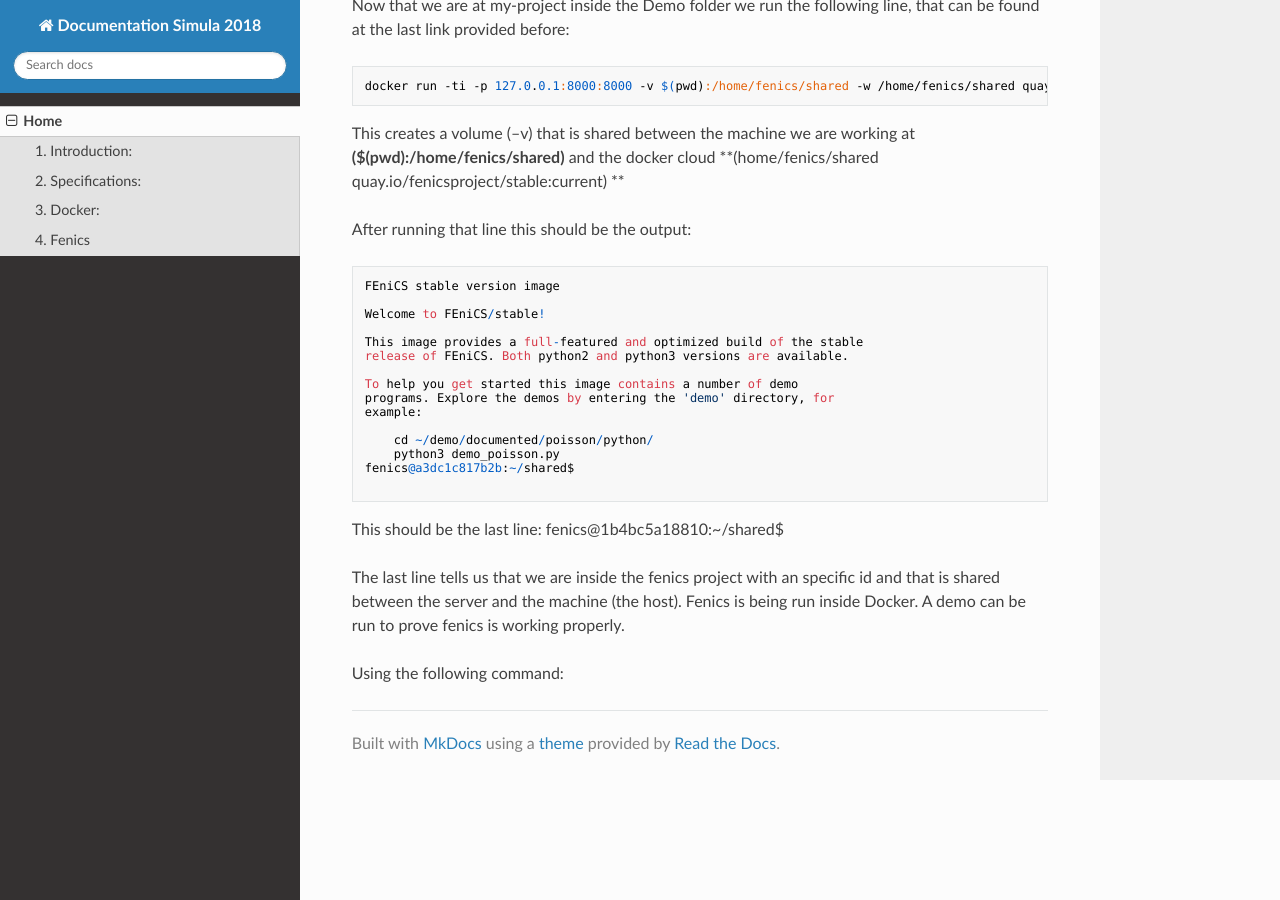
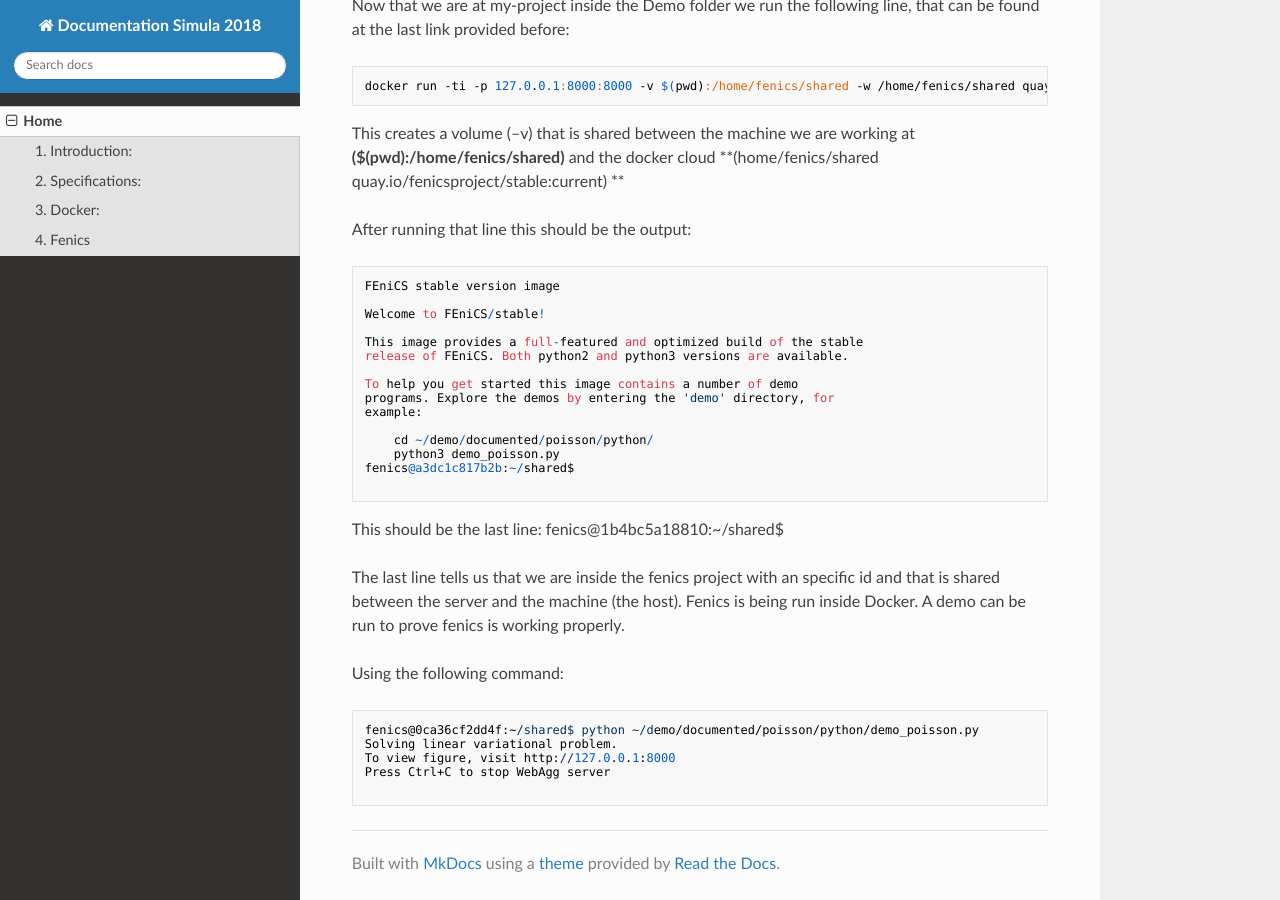
Before and after one commit to ErikaKvalem/Documentation-2018-MkDocs, an MkDocs documentation site: the page built from docs/index.md, in a window 1280 px wide and 900 px high, scrolled down 1877 px. Built offline with MkDocs 1.6.1, drawn with Linux system fonts in a browser that asks for light colours; nearby versions of some CDN libraries; old or Windows-style settings are respelled for this version of MkDocs.

Commit message:
Update index.md

````diff
--- a/docs/index.md
+++ b/docs/index.md
@@ -107,3 +107,11 @@ The last line tells us that we are inside the fenics project with an specific id
 A demo can be run to prove fenics is working properly.
 
 Using the following command:
+
+```
+fenics@0ca36cf2dd4f:~/shared$ python ~/demo/documented/poisson/python/demo_poisson.py
+Solving linear variational problem.
+To view figure, visit http://127.0.0.1:8000
+Press Ctrl+C to stop WebAgg server
+
+```
````
